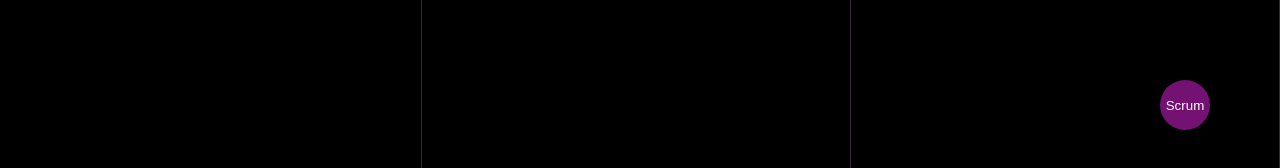
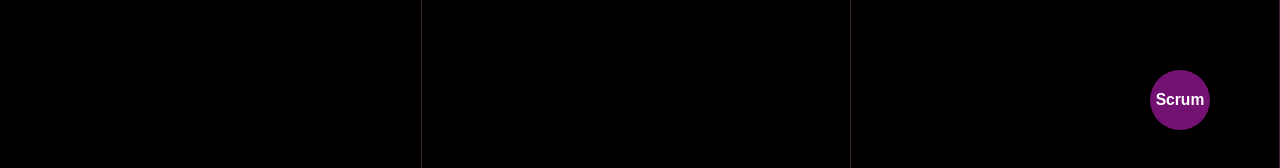
Before and after one commit to Dabdiiusuf/Kanban-Scrum, a React (Vite) app: page / in a window 1280 px wide. Shown: the part 620-788 px from the top of the page. Built offline with nearby package versions, Linux system fonts and the light colour scheme.

Commit message:
added hover efx to buttons

```diff
--- a/src/App.tsx
+++ b/src/App.tsx
@@ -13,7 +13,7 @@ function App() {
   return (
     <div className="wrapper">
       <button className="togglebtn" onClick={handleToggle}>
-        {toggle ? "Kanban" : "Scrum"}
+        <h3>{toggle ? "Kanban" : "Scrum"}</h3>
       </button>
       {toggle ? <Scrum /> : <Kanban />}
     </div>
--- a/src/components/kanban/Kanban.module.css
+++ b/src/components/kanban/Kanban.module.css
@@ -51,6 +51,12 @@
   border-radius: 12px;
   border: none;
   cursor: pointer;
+  transition-duration: 200ms;
+}
+
+.add:hover {
+  padding: 7px 23px;
+  background-color: rgb(78, 13, 78);
 }
 
 .addInput {
@@ -80,6 +86,13 @@
 .checkIcon {
   font-size: 30px;
   cursor: pointer;
+  transition-duration: 200ms;
+}
+
+.trashIcon:hover,
+.checkIcon:hover {
+  font-size: 33px;
+  color: rgb(255, 141, 255);
 }
 
 .icons {
--- a/src/features/scrum/scrumSlice.ts
+++ b/src/features/scrum/scrumSlice.ts
@@ -1,7 +1,7 @@
 import { createSlice } from "@reduxjs/toolkit";
 import type { PayloadAction } from "@reduxjs/toolkit";
 
-type Status = "Backlog" | "Doing" | "Done";
+type Status = "todo" | "doing" | "done";
 
 type ScrumItem = {
   id: string;
--- a/src/index.css
+++ b/src/index.css
@@ -15,8 +15,11 @@ body {
 
 .togglebtn {
   position: absolute;
-  width: 50px;
-  height: 50px;
+  display: flex;
+  align-items: center;
+  justify-content: center;
+  width: 60px;
+  height: 60px;
   border-radius: 50%;
   cursor: pointer;
   bottom: 50px;
@@ -25,4 +28,11 @@ body {
   background-color: rgb(115, 18, 115);
   color: white;
   z-index: 10;
+  transition-duration: 200ms;
 }
+
+.togglebtn:hover {
+  width: 65px;
+  height: 65px;
+  background-color: rgb(78, 13, 78);
+}
```
